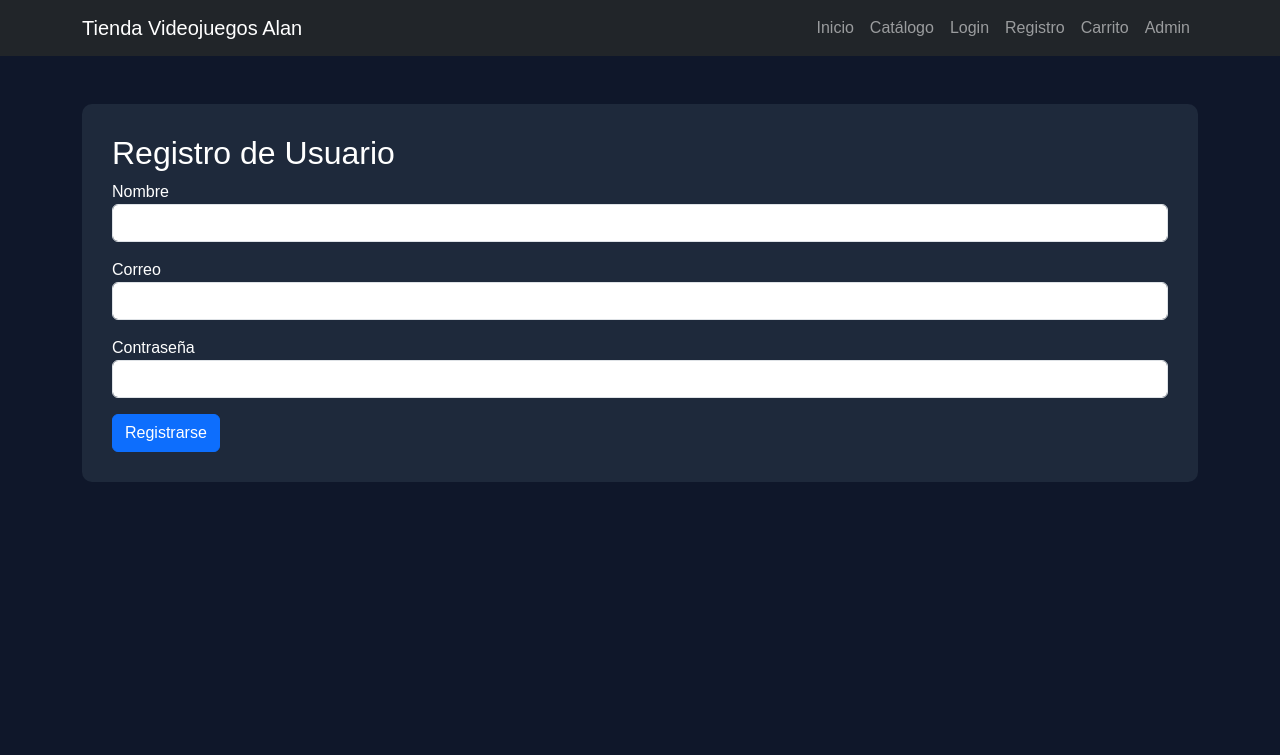
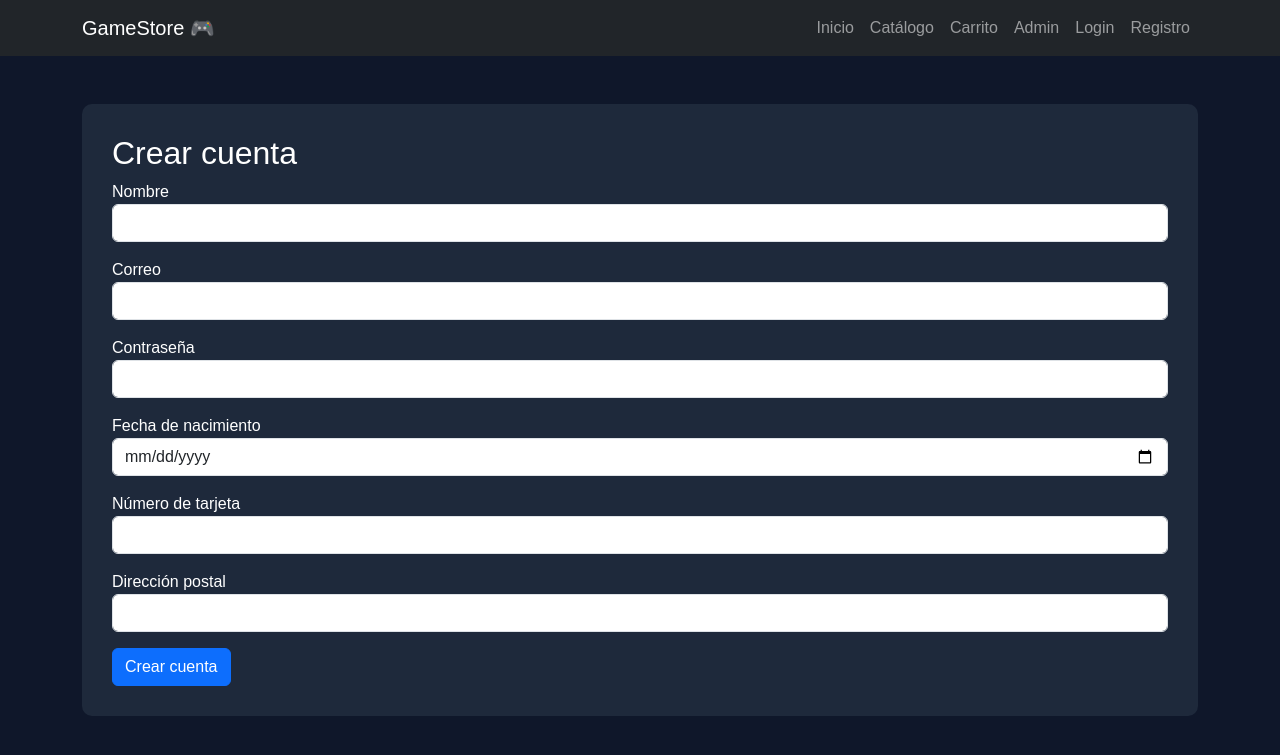
Before and after one commit to AlanPR27/tienda-videojuegos, a PHP site: page /registro.php in a window 1280 px wide. Shown: the top 755 px of the page. Run offline with PHP 8.4, Linux system fonts and the light colour scheme.

Commit message:
Inicio de Sesion, logout y correcions de bugs

```diff
--- a/admin.php
+++ b/admin.php
@@ -1,3 +1,6 @@
+<?php
+session_start();
+?>
 <!DOCTYPE html>
 <html lang="es">
 <head>
--- a/carrito.php
+++ b/carrito.php
@@ -1,3 +1,6 @@
+<?php
+session_start();
+?>
 <!DOCTYPE html>
 <html lang="es">
 <head>
--- a/catalogo.php
+++ b/catalogo.php
@@ -1,3 +1,6 @@
+<?php
+session_start();
+?>
 <!DOCTYPE html>
 <html lang="es">
 <head>
--- a/index.php
+++ b/index.php
@@ -1,3 +1,6 @@
+<?php
+session_start();
+?>
 <!DOCTYPE html>
 <html lang="es">
 <head>
--- a/navbar.php
+++ b/navbar.php
@@ -1,6 +1,8 @@
+
+
 <nav class="navbar navbar-expand-lg navbar-dark bg-dark">
     <div class="container">
-        <a class="navbar-brand" href="index.php">Tienda Videojuegos Alan</a>
+        <a class="navbar-brand" href="index.php">GameStore 🎮</a>
 
         <button class="navbar-toggler" type="button" data-bs-toggle="collapse" data-bs-target="#menu">
             <span class="navbar-toggler-icon"></span>
@@ -10,10 +12,18 @@
             <div class="navbar-nav ms-auto">
                 <a class="nav-link" href="index.php">Inicio</a>
                 <a class="nav-link" href="catalogo.php">Catálogo</a>
-                <a class="nav-link" href="login.php">Login</a>
-                <a class="nav-link" href="registro.php">Registro</a>
                 <a class="nav-link" href="carrito.php">Carrito</a>
                 <a class="nav-link" href="admin.php">Admin</a>
+
+                <?php
+                if (isset($_SESSION["id_usuario"])) {
+                    echo "<span class='navbar-text text-white me-3'>Hola, " . $_SESSION["nombre_usuario"] . "</span>";
+                    echo "<a class='nav-link' href='logout.php'>Cerrar sesión</a>";
+                } else {
+                    echo "<a class='nav-link' href='login.php'>Login</a>";
+                    echo "<a class='nav-link' href='registro.php'>Registro</a>";
+                }
+                ?>
             </div>
         </div>
     </div>
--- a/registro.php
+++ b/registro.php
@@ -1,41 +1,55 @@
+<?php
+session_start();
+?>
 <!DOCTYPE html>
 <html lang="es">
 <head>
     <meta charset="UTF-8">
-    <meta name="viewport" content="width=device-width, initial-scale=1.0">
     <title>Registro - GameStore</title>
-
     <link href="https://cdn.jsdelivr.net/npm/bootstrap@5.3.3/dist/css/bootstrap.min.css" rel="stylesheet">
     <link rel="stylesheet" href="estilos.css">
 </head>
-
 <body>
 
 <?php include("navbar.php"); ?>
 
 <div class="container mt-5">
     <div class="container-box">
-        <h2>Registro de Usuario</h2>
+        <h2>Crear cuenta</h2>
 
-        <form>
+        <form action="guardar_usuario.php" method="post">
             <div class="mb-3">
                 <label>Nombre</label>
-                <input type="text" class="form-control">
+                <input type="text" name="nombre" class="form-control">
             </div>
 
             <div class="mb-3">
                 <label>Correo</label>
-                <input type="email" class="form-control">
+                <input type="email" name="correo" class="form-control">
             </div>
 
             <div class="mb-3">
                 <label>Contraseña</label>
-                <input type="password" class="form-control">
+                <input type="password" name="contrasena" class="form-control">
             </div>
 
-            <button class="btn btn-primary">Registrarse</button>
+            <div class="mb-3">
+                <label>Fecha de nacimiento</label>
+                <input type="date" name="fecha_nacimiento" class="form-control">
+            </div>
+
+            <div class="mb-3">
+                <label>Número de tarjeta</label>
+                <input type="text" name="tarjeta" class="form-control">
+            </div>
+
+            <div class="mb-3">
+                <label>Dirección postal</label>
+                <input type="text" name="direccion" class="form-control">
+            </div>
+
+            <button type="submit" class="btn btn-primary">Crear cuenta</button>
         </form>
-
     </div>
 </div>
 
```
Also changed, not shown: conexion.php (added, +7 -0 lines), guardar_usuario.php (added, +37 -0 lines), login.php (+5 -9 lines), logout.php (added, +9 -0 lines), validar_login.php (added, +44 -0 lines).
